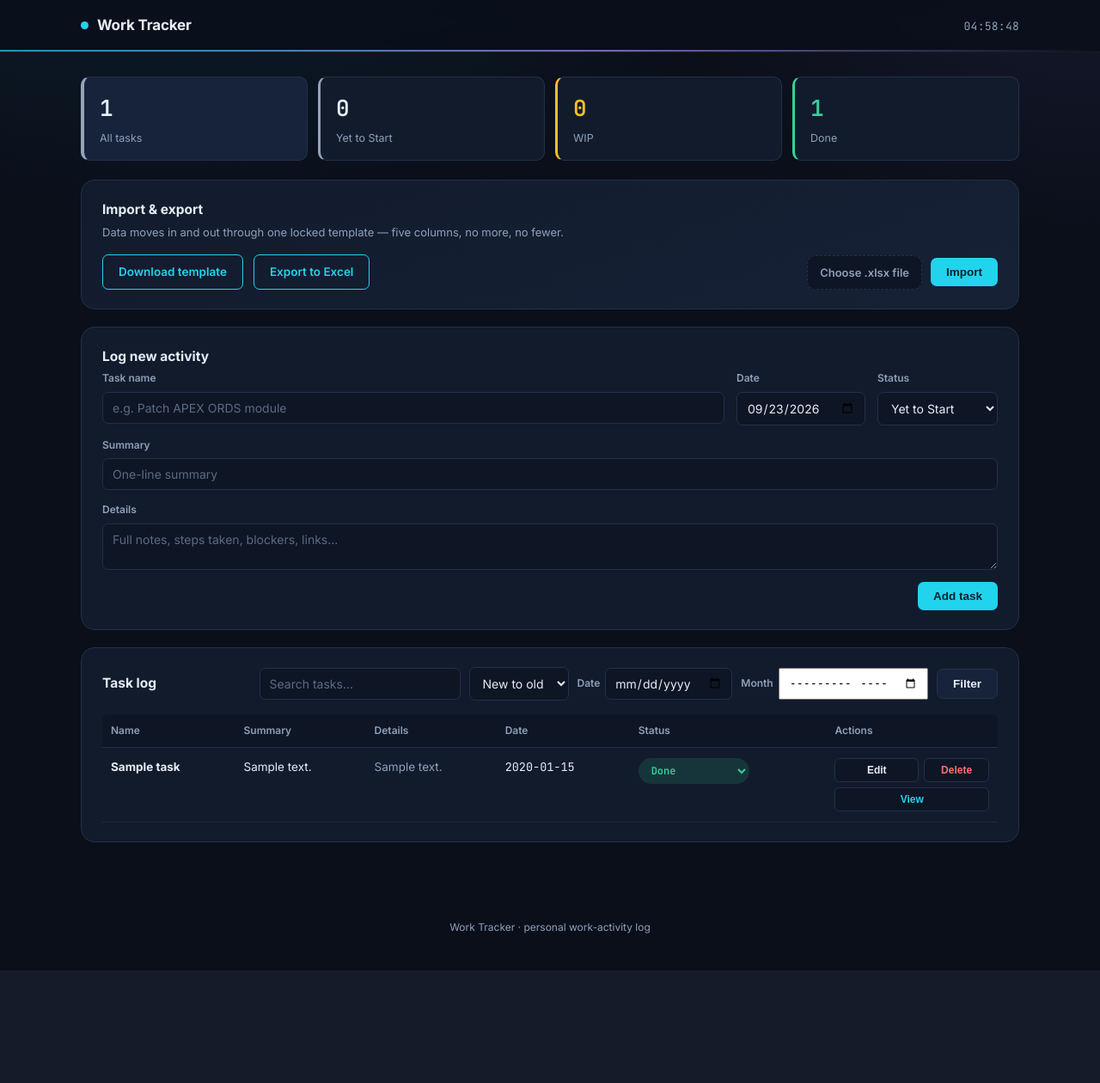
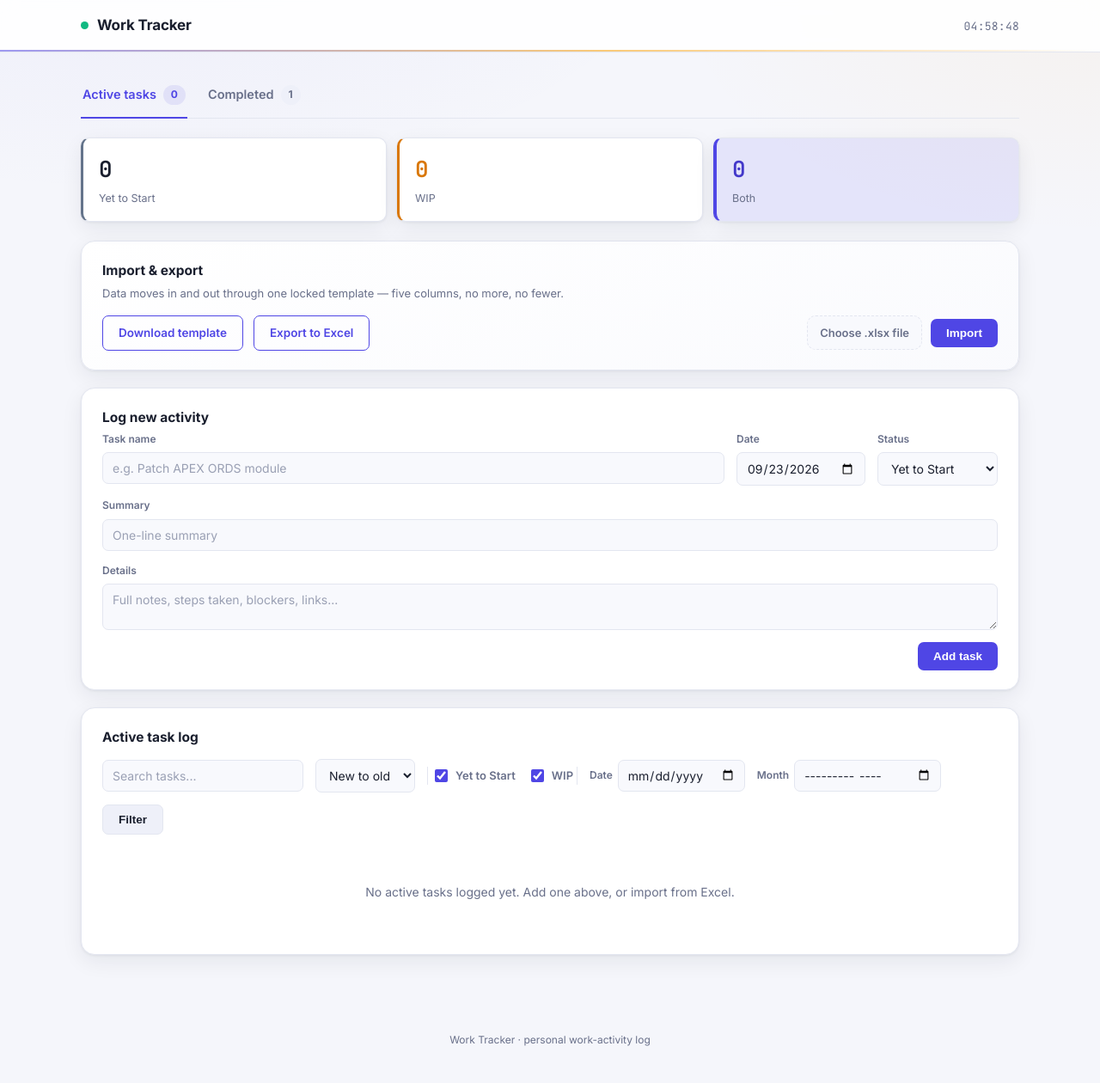
Before and after one commit to Tokishi2bu/work-tracker, a Flask app: page / in a window 1280 px wide. Shown: the whole page at 86% size. Before the commit the page ends 1129 px from the top, so only its background shows below. Run offline with Flask 3, Linux system fonts and the light colour scheme; tables that the repository leaves empty hold one stand-in row (values such as "Sample post"); some libraries are stand-ins or nearby versions.

Commit message:
Checkbox status filter, Completed tab, light theme

```diff
--- a/app.py
+++ b/app.py
@@ -161,20 +161,34 @@ def normalize_date(value):
 # Core pages
 # ---------------------------------------------------------------------------
 
+ACTIVE_STATUSES = [s for s in STATUS_OPTIONS if s != "Done"]  # Yet to Start, WIP
+
+
 @app.route("/")
 def index():
-    status_filter = request.args.get("status", "All")
+    view = request.args.get("view", "active")
+    if view not in ("active", "completed"):
+        view = "active"
+
     search = request.args.get("q", "").strip()
     sort = request.args.get("sort", "date_desc")
     date_filter = request.args.get("date", "").strip()
     month_filter = request.args.get("month", "").strip()
+    checked_raw = request.args.getlist("status")
 
     query = "SELECT * FROM tasks WHERE 1=1"
     params = []
 
-    if status_filter in STATUS_OPTIONS:
+    if view == "completed":
         query += " AND status = ?"
-        params.append(status_filter)
+        params.append("Done")
+        checked_statuses = []  # not used in this view
+    else:
+        valid_checked = [s for s in checked_raw if s in ACTIVE_STATUSES]
+        checked_statuses = valid_checked if valid_checked else list(ACTIVE_STATUSES)
+        placeholders = ", ".join(["?"] * len(checked_statuses))
+        query += f" AND status IN ({placeholders})"
+        params.extend(checked_statuses)
 
     if search:
         query += " AND (name LIKE ? OR summary LIKE ? OR details LIKE ?)"
@@ -199,20 +213,21 @@ def index():
     conn = get_db()
     tasks = [row_to_dict(r) for r in conn.execute(query, params).fetchall()]
 
-    counts = {
-        "All": conn.execute("SELECT COUNT(*) c FROM tasks").fetchone()["c"],
-    }
+    counts = {}
     for s in STATUS_OPTIONS:
         counts[s] = conn.execute(
             "SELECT COUNT(*) c FROM tasks WHERE status = ?", (s,)
         ).fetchone()["c"]
+    counts["active"] = sum(counts[s] for s in ACTIVE_STATUSES)
     conn.close()
 
     return render_template(
         "index.html",
         tasks=tasks,
         statuses=STATUS_OPTIONS,
-        status_filter=status_filter,
+        active_statuses=ACTIVE_STATUSES,
+        view=view,
+        checked_statuses=checked_statuses,
         search=search,
         sort=sort,
         date_filter=date_filter,
--- a/static/style.css
+++ b/static/style.css
@@ -1,28 +1,29 @@
 :root {
-    --bg: #0a0f1a;
-    --surface: #121b2c;
-    --surface-2: #0e1524;
-    --surface-3: #17233a;
-    --border: #223049;
-    --border-soft: rgba(255, 255, 255, 0.06);
-    --text: #e6edf7;
-    --text-muted: #8ea0ba;
-    --accent: #22d3ee;
-    --accent-strong: #67e8f9;
-    --accent-ink: #062229;
-    --accent-2: #a78bfa;
-    --success: #34d399;
-    --success-bg: rgba(52, 211, 153, 0.14);
-    --warn: #fbbf24;
-    --warn-bg: rgba(251, 191, 36, 0.14);
-    --pending: #94a3b8;
-    --pending-bg: rgba(148, 163, 184, 0.14);
-    --danger: #f87171;
-    --danger-bg: rgba(248, 113, 113, 0.14);
+    --bg: #f5f6fb;
+    --surface: #ffffff;
+    --surface-2: #f8f9fd;
+    --surface-3: #eef0f9;
+    --border: #e3e6f0;
+    --border-soft: rgba(15, 23, 42, 0.06);
+    --text: #1a1f2e;
+    --text-muted: #69708a;
+    --accent: #4f46e5;
+    --accent-strong: #4338ca;
+    --accent-soft: rgba(79, 70, 229, 0.1);
+    --accent-ink: #ffffff;
+    --accent-2: #f59e0b;
+    --success: #059669;
+    --success-bg: rgba(5, 150, 105, 0.12);
+    --warn: #d97706;
+    --warn-bg: rgba(217, 119, 6, 0.13);
+    --pending: #64748b;
+    --pending-bg: rgba(100, 116, 139, 0.12);
+    --danger: #dc2626;
+    --danger-bg: rgba(220, 38, 38, 0.09);
     --radius-lg: 16px;
     --radius-md: 10px;
     --radius-sm: 7px;
-    --shadow: 0 12px 32px rgba(0, 0, 0, 0.4);
+    --shadow: 0 1px 3px rgba(16, 24, 40, 0.06), 0 8px 24px rgba(16, 24, 40, 0.07);
 }
 
 * { box-sizing: border-box; }
@@ -31,8 +32,8 @@ body {
     margin: 0;
     font-family: "Inter", -apple-system, BlinkMacSystemFont, "Segoe UI", Roboto, sans-serif;
     background:
-        radial-gradient(1200px 600px at 15% -10%, rgba(34, 211, 238, 0.08), transparent 60%),
-        radial-gradient(900px 500px at 100% 0%, rgba(167, 139, 250, 0.07), transparent 55%),
+        radial-gradient(1100px 550px at 12% -8%, rgba(79, 70, 229, 0.05), transparent 60%),
+        radial-gradient(900px 500px at 100% 0%, rgba(245, 158, 11, 0.05), transparent 55%),
         var(--bg);
     color: var(--text);
     line-height: 1.55;
@@ -46,9 +47,9 @@ body {
     position: sticky;
     top: 0;
     z-index: 20;
-    background: rgba(10, 15, 26, 0.85);
+    background: rgba(255, 255, 255, 0.88);
     backdrop-filter: blur(10px);
-    border-bottom: 1px solid var(--border-soft);
+    border-bottom: 1px solid var(--border);
 }
 .statusbar-inner {
     max-width: 1140px;
@@ -59,19 +60,19 @@ body {
     justify-content: space-between;
 }
 .brand { display: flex; align-items: center; gap: 10px; }
-.brand-text { font-size: 17px; font-weight: 700; letter-spacing: -0.01em; }
+.brand-text { font-size: 17px; font-weight: 700; letter-spacing: -0.01em; color: var(--text); }
 .pulse-dot {
     width: 9px;
     height: 9px;
     border-radius: 50%;
-    background: var(--accent);
-    box-shadow: 0 0 0 0 rgba(34, 211, 238, 0.6);
+    background: #10b981;
+    box-shadow: 0 0 0 0 rgba(16, 185, 129, 0.6);
     animation: pulse 2.2s infinite;
 }
 @keyframes pulse {
-    0% { box-shadow: 0 0 0 0 rgba(34, 211, 238, 0.55); }
-    70% { box-shadow: 0 0 0 9px rgba(34, 211, 238, 0); }
-    100% { box-shadow: 0 0 0 0 rgba(34, 211, 238, 0); }
+    0% { box-shadow: 0 0 0 0 rgba(16, 185, 129, 0.5); }
+    70% { box-shadow: 0 0 0 9px rgba(16, 185, 129, 0); }
+    100% { box-shadow: 0 0 0 0 rgba(16, 185, 129, 0); }
 }
 .statusbar-clock {
     font-family: "JetBrains Mono", monospace;
@@ -82,15 +83,46 @@ body {
 .statusbar-edge {
     height: 2px;
     background: linear-gradient(90deg, var(--accent) 0%, var(--accent-2) 55%, transparent 100%);
-    opacity: 0.7;
+    opacity: 0.55;
 }
 
 .container { max-width: 1140px; margin: 0 auto; padding: 28px 24px 60px; }
 
+/* ---------- View tabs (Active / Completed) ---------- */
+.view-tabs {
+    display: flex;
+    gap: 22px;
+    margin-bottom: 22px;
+    border-bottom: 1px solid var(--border);
+}
+.view-tab {
+    display: flex;
+    align-items: center;
+    gap: 8px;
+    padding: 10px 2px 14px;
+    margin-bottom: -1px;
+    border-bottom: 2px solid transparent;
+    color: var(--text-muted);
+    font-weight: 600;
+    font-size: 14.5px;
+    text-decoration: none;
+}
+.view-tab:hover { color: var(--text); }
+.view-tab.active { color: var(--accent); border-bottom-color: var(--accent); }
+.view-tab-count {
+    background: var(--surface-3);
+    color: var(--text-muted);
+    border-radius: 999px;
+    padding: 2px 9px;
+    font-size: 12px;
+    font-weight: 700;
+}
+.view-tab.active .view-tab-count { background: var(--accent-soft); color: var(--accent); }
+
 /* ---------- Stat cards ---------- */
 .stats-row {
     display: grid;
-    grid-template-columns: repeat(4, 1fr);
+    grid-template-columns: repeat(3, 1fr);
     gap: 12px;
     margin-bottom: 22px;
 }
@@ -102,17 +134,19 @@ body {
     padding: 16px 18px;
     text-decoration: none;
     color: var(--text);
+    box-shadow: var(--shadow);
     transition: transform 0.12s ease, border-color 0.12s ease, background 0.12s ease;
 }
-.stat-card:hover { transform: translateY(-1px); background: var(--surface-3); }
-.stat-card.active { border-left-width: 4px; background: var(--surface-3); }
+.stat-card:hover { transform: translateY(-1px); background: var(--surface-2); }
+.stat-card.active { border-left-width: 4px; background: var(--accent-soft); }
 .stat-num { font-size: 26px; font-weight: 700; font-family: "JetBrains Mono", monospace; }
 .stat-label { font-size: 12.5px; color: var(--text-muted); margin-top: 4px; }
 .stat-card.status-yettostart { border-left-color: var(--pending); }
 .stat-card.status-wip { border-left-color: var(--warn); }
-.stat-card.status-done { border-left-color: var(--success); }
+.stat-card.status-alltasks { border-left-color: var(--accent); }
 .stat-card.status-wip .stat-num { color: var(--warn); }
-.stat-card.status-done .stat-num { color: var(--success); }
+.stat-card.status-alltasks .stat-num { color: var(--accent); }
+.stat-card.active .stat-num { color: var(--accent-strong); }
 
 /* ---------- Panels ---------- */
 .panel {
@@ -121,6 +155,7 @@ body {
     border-radius: var(--radius-lg);
     padding: 22px 24px;
     margin-bottom: 20px;
+    box-shadow: var(--shadow);
 }
 .panel-header {
     display: flex;
@@ -130,12 +165,12 @@ body {
     gap: 12px;
     margin-bottom: 16px;
 }
-.panel-title { font-size: 15.5px; font-weight: 700; margin: 0 0 4px 0; }
+.panel-title { font-size: 15.5px; font-weight: 700; margin: 0 0 4px 0; color: var(--text); }
 .panel-header .panel-title { margin-bottom: 0; }
 .panel-sub { font-size: 13px; color: var(--text-muted); margin: 0 0 16px 0; }
 
 /* ---------- Data (import/export) panel ---------- */
-.data-panel { background: linear-gradient(160deg, var(--surface) 0%, var(--surface-3) 130%); }
+.data-panel { background: linear-gradient(160deg, var(--surface) 0%, var(--surface-2) 130%); }
 .data-actions {
     display: flex;
     align-items: center;
@@ -168,7 +203,7 @@ body {
 .field { display: flex; flex-direction: column; gap: 6px; min-width: 140px; }
 .field-grow { flex: 1; }
 label { font-size: 12px; font-weight: 600; color: var(--text-muted); }
-input[type="text"], input[type="date"], select, textarea {
+input[type="text"], input[type="date"], input[type="month"], select, textarea {
     border: 1px solid var(--border);
     border-radius: var(--radius-sm);
     padding: 9px 11px;
@@ -178,11 +213,12 @@ input[type="text"], input[type="date"], select, textarea {
     background: var(--surface-2);
 }
 textarea { resize: vertical; }
-input::placeholder, textarea::placeholder { color: #5b6b84; }
+input::placeholder, textarea::placeholder { color: #9aa0b4; }
 input:focus, select:focus, textarea:focus {
     outline: none;
     border-color: var(--accent);
-    box-shadow: 0 0 0 3px rgba(34, 211, 238, 0.15);
+    box-shadow: 0 0 0 3px var(--accent-soft);
+    background: var(--surface);
 }
 
 .form-actions { display: flex; justify-content: flex-end; gap: 10px; }
@@ -204,11 +240,11 @@ input:focus, select:focus, textarea:focus {
 .btn-secondary { background: var(--surface-3); color: var(--text); border: 1px solid var(--border); }
 .btn-secondary:hover { border-color: var(--accent); }
 .btn-outline { background: transparent; color: var(--accent); border: 1px solid var(--accent); }
-.btn-outline:hover { background: rgba(34, 211, 238, 0.1); }
+.btn-outline:hover { background: var(--accent-soft); }
 .btn-ghost { background: transparent; color: var(--text-muted); border: 1px solid var(--border); }
-.btn-ghost:hover { color: var(--text); }
+.btn-ghost:hover { color: var(--text); border-color: #c7cbdb; }
 
-.toolbar { display: flex; gap: 10px; flex-wrap: wrap; align-items: center; }
+.toolbar { display: flex; gap: 14px; flex-wrap: wrap; align-items: center; }
 .search-input { min-width: 200px; }
 .toolbar-filter {
     display: flex;
@@ -224,6 +260,32 @@ input:focus, select:focus, textarea:focus {
 .toolbar-filter input[type="date"],
 .toolbar-filter input[type="month"] {
     padding: 8px 10px;
+}
+
+/* ---------- Status checkboxes ---------- */
+.status-checks {
+    display: flex;
+    align-items: center;
+    gap: 14px;
+    padding: 0 4px;
+    border-left: 1px solid var(--border);
+    border-right: 1px solid var(--border);
+}
+.status-check {
+    display: flex;
+    align-items: center;
+    gap: 6px;
+    font-size: 13px;
+    font-weight: 600;
+    color: var(--text-muted);
+    cursor: pointer;
+    user-select: none;
+}
+.status-check input[type="checkbox"] {
+    width: 15px;
+    height: 15px;
+    accent-color: var(--accent);
+    cursor: pointer;
 }
 
 /* ---------- Table ---------- */
@@ -245,7 +307,7 @@ input:focus, select:focus, textarea:focus {
     border-bottom: 1px solid var(--border-soft);
     vertical-align: top;
 }
-.task-table tr:hover td { background: rgba(255, 255, 255, 0.02); }
+.task-table tr:hover td { background: var(--surface-2); }
 .col-details { max-width: 240px; }
 .details-preview { color: var(--text-muted); }
 .view-field { margin-bottom: 14px; }
@@ -286,7 +348,7 @@ input:focus, select:focus, textarea:focus {
 .status-select-yettostart { background: var(--pending-bg); color: var(--pending); }
 .status-select-wip { background: var(--warn-bg); color: var(--warn); }
 .status-select-done { background: var(--success-bg); color: var(--success); }
-.status-select option { background: var(--surface-2); color: var(--text); font-family: "Inter", sans-serif; }
+.status-select option { background: var(--surface); color: var(--text); font-family: "Inter", sans-serif; }
 
 .col-actions { min-width: 130px; }
 .action-row { display: flex; gap: 6px; margin-bottom: 6px; }
@@ -330,7 +392,7 @@ input:focus, select:focus, textarea:focus {
 .modal-overlay {
     position: fixed;
     inset: 0;
-    background: rgba(4, 8, 16, 0.65);
+    background: rgba(26, 31, 46, 0.35);
     display: flex;
     align-items: center;
     justify-content: center;
@@ -343,9 +405,9 @@ input:focus, select:focus, textarea:focus {
     border-radius: var(--radius-lg);
     padding: 24px;
     width: min(560px, 92vw);
-    box-shadow: var(--shadow);
+    box-shadow: 0 20px 50px rgba(16, 24, 40, 0.2);
 }
-.modal-error { border-color: rgba(248, 113, 113, 0.4); }
+.modal-error { border-color: rgba(220, 38, 38, 0.35); }
 .modal-error-head { display: flex; align-items: center; gap: 12px; margin-bottom: 14px; }
 .modal-error-mark {
     width: 30px;
@@ -382,4 +444,5 @@ input:focus, select:focus, textarea:focus {
     .form-row { flex-direction: column; }
     .import-form { margin-left: 0; width: 100%; }
     .data-actions { flex-direction: column; align-items: stretch; }
+    .status-checks { border-left: none; border-right: none; }
 }
--- a/templates/base.html
+++ b/templates/base.html
@@ -3,6 +3,7 @@
 <head>
 <meta charset="UTF-8">
 <meta name="viewport" content="width=device-width, initial-scale=1.0">
+<meta name="color-scheme" content="light">
 <title>{% block title %}Work Tracker{% endblock %}</title>
 <link rel="preconnect" href="https://fonts.googleapis.com">
 <link rel="preconnect" href="https://fonts.gstatic.com" crossorigin>
--- a/templates/index.html
+++ b/templates/index.html
@@ -3,19 +3,35 @@
 
 {% block content %}
 
+<section class="view-tabs">
+    <a class="view-tab {{ 'active' if view == 'active' }}"
+       href="{{ url_for('index', view='active', q=search, sort=sort, date=date_filter, month=month_filter) }}">
+        Active tasks
+        <span class="view-tab-count">{{ counts['active'] }}</span>
+    </a>
+    <a class="view-tab {{ 'active' if view == 'completed' }}"
+       href="{{ url_for('index', view='completed', q=search, sort=sort, date=date_filter, month=month_filter) }}">
+        Completed
+        <span class="view-tab-count">{{ counts['Done'] }}</span>
+    </a>
+</section>
+
+{% if view == 'active' %}
 <section class="stats-row">
-    <a class="stat-card {{ 'active' if status_filter == 'All' else '' }}" href="{{ url_for('index', status='All', q=search, sort=sort, date=date_filter, month=month_filter) }}">
-        <div class="stat-num">{{ counts['All'] }}</div>
-        <div class="stat-label">All tasks</div>
-    </a>
-    {% for s in statuses %}
-    <a class="stat-card status-{{ s|replace(' ', '')|lower }} {{ 'active' if status_filter == s else '' }}"
-       href="{{ url_for('index', status=s, q=search, sort=sort, date=date_filter, month=month_filter) }}">
+    {% for s in active_statuses %}
+    <a class="stat-card status-{{ s|replace(' ', '')|lower }} {{ 'active' if checked_statuses == [s] }}"
+       href="{{ url_for('index', view='active', status=[s], q=search, sort=sort, date=date_filter, month=month_filter) }}">
         <div class="stat-num">{{ counts[s] }}</div>
         <div class="stat-label">{{ s }}</div>
     </a>
     {% endfor %}
+    <a class="stat-card status-alltasks {{ 'active' if checked_statuses|length == active_statuses|length }}"
+       href="{{ url_for('index', view='active', q=search, sort=sort, date=date_filter, month=month_filter) }}">
+        <div class="stat-num">{{ counts['active'] }}</div>
+        <div class="stat-label">Both</div>
+    </a>
 </section>
+{% endif %}
 
 <section class="panel data-panel">
     <h2 class="panel-title">Import &amp; export</h2>
@@ -74,9 +90,9 @@
 
 <section class="panel">
     <div class="panel-header">
-        <h2 class="panel-title">Task log</h2>
+        <h2 class="panel-title">{{ 'Active task log' if view == 'active' else 'Completed tasks' }}</h2>
         <form class="toolbar" method="GET" action="{{ url_for('index') }}">
-            <input type="hidden" name="status" value="{{ status_filter }}">
+            <input type="hidden" name="view" value="{{ view }}">
             <input type="text" name="q" value="{{ search }}" placeholder="Search tasks..." class="search-input">
             <select name="sort" onchange="this.form.submit()">
                 <option value="date_desc" {{ 'selected' if sort == 'date_desc' }}>New to old</option>
@@ -84,6 +100,20 @@
                 <option value="name_asc" {{ 'selected' if sort == 'name_asc' }}>Name A-Z</option>
                 <option value="status" {{ 'selected' if sort == 'status' }}>By status</option>
             </select>
+
+            {% if view == 'active' %}
+            <div class="status-checks">
+                {% for s in active_statuses %}
+                <label class="status-check">
+                    <input type="checkbox" name="status" value="{{ s }}"
+                        {{ 'checked' if s in checked_statuses }}
+                        onchange="this.form.submit()">
+                    {{ s }}
+                </label>
+                {% endfor %}
+            </div>
+            {% endif %}
+
             <div class="toolbar-filter">
                 <label for="date-filter">Date</label>
                 <input type="date" id="date-filter" name="date" value="{{ date_filter }}">
@@ -93,14 +123,20 @@
                 <input type="month" id="month-filter" name="month" value="{{ month_filter }}">
             </div>
             <button type="submit" class="btn btn-secondary">Filter</button>
-            {% if search or status_filter != 'All' or date_filter or month_filter %}
-            <a href="{{ url_for('index') }}" class="btn btn-ghost">Reset</a>
+            {% if search or date_filter or month_filter or (view == 'active' and checked_statuses|length < active_statuses|length) %}
+            <a href="{{ url_for('index', view=view) }}" class="btn btn-ghost">Reset</a>
             {% endif %}
         </form>
     </div>
 
     {% if tasks|length == 0 %}
-    <div class="empty-state">No tasks logged yet. Add one above, or import from Excel.</div>
+    <div class="empty-state">
+        {% if view == 'completed' %}
+        No completed tasks yet. Mark a task's status as Done and it'll land here.
+        {% else %}
+        No active tasks logged yet. Add one above, or import from Excel.
+        {% endif %}
+    </div>
     {% else %}
     <div class="table-wrap">
         <table class="task-table">
@@ -114,7 +150,7 @@
                     <th class="col-actions">Actions</th>
                 </tr>
             </thead>
-            <tbody>
+            <tbody id="task-tbody">
                 {% for t in tasks %}
                 <tr data-id="{{ t.id }}">
                     <td class="col-name"><strong>{{ t.name }}</strong></td>
@@ -240,6 +276,8 @@
 
 {% block scripts %}
 <script>
+const CURRENT_VIEW = "{{ view }}";
+
 // File picker label
 const fileInput = document.getElementById('import-file');
 const fileLabel = document.getElementById('file-picker-label');
@@ -261,21 +299,30 @@ if (dateFilterInput && monthFilterInput) {
     });
 }
 
-// Inline status update
+// Inline status update. If the new status crosses the Active/Completed
+// boundary (Done <-> not-Done) while viewing the tab that task would leave,
+// reload so it moves to the correct tab. Otherwise just repaint the pill.
 document.querySelectorAll('.status-select').forEach(function(sel) {
     sel.addEventListener('change', function() {
         const id = this.dataset.id;
         const status = this.value;
+        const wasDone = CURRENT_VIEW === 'completed';
+        const nowDone = status === 'Done';
+
         fetch(`/task/${id}/status`, {
             method: 'POST',
             headers: {'Content-Type': 'application/x-www-form-urlencoded'},
             body: `status=${encodeURIComponent(status)}`
         }).then(res => res.json()).then(data => {
-            if (data.ok) {
-                this.className = 'status-select status-select-' + status.replace(' ', '').toLowerCase();
-            } else {
+            if (!data.ok) {
                 alert('Could not update status.');
+                return;
             }
+            if (wasDone !== nowDone) {
+                window.location.reload();
+                return;
+            }
+            this.className = 'status-select status-select-' + status.replace(' ', '').toLowerCase();
         });
     });
 });
```
